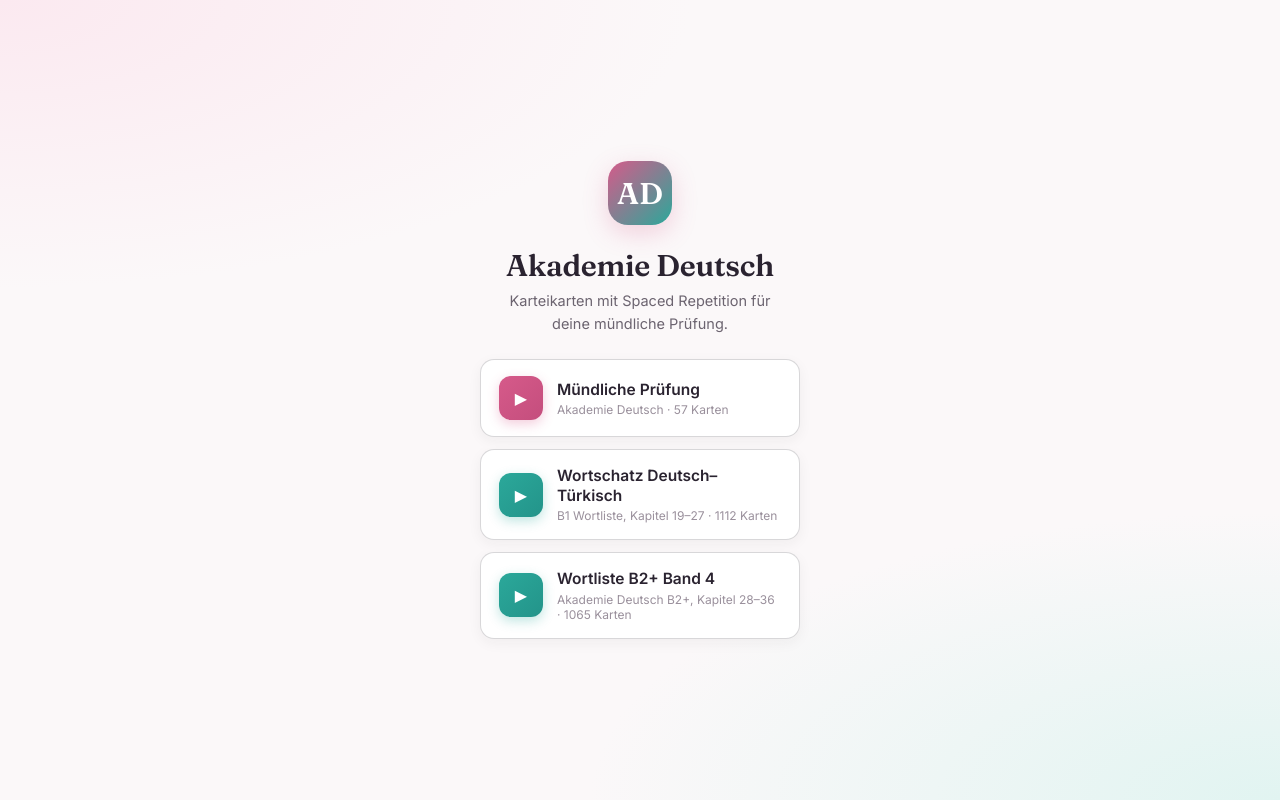
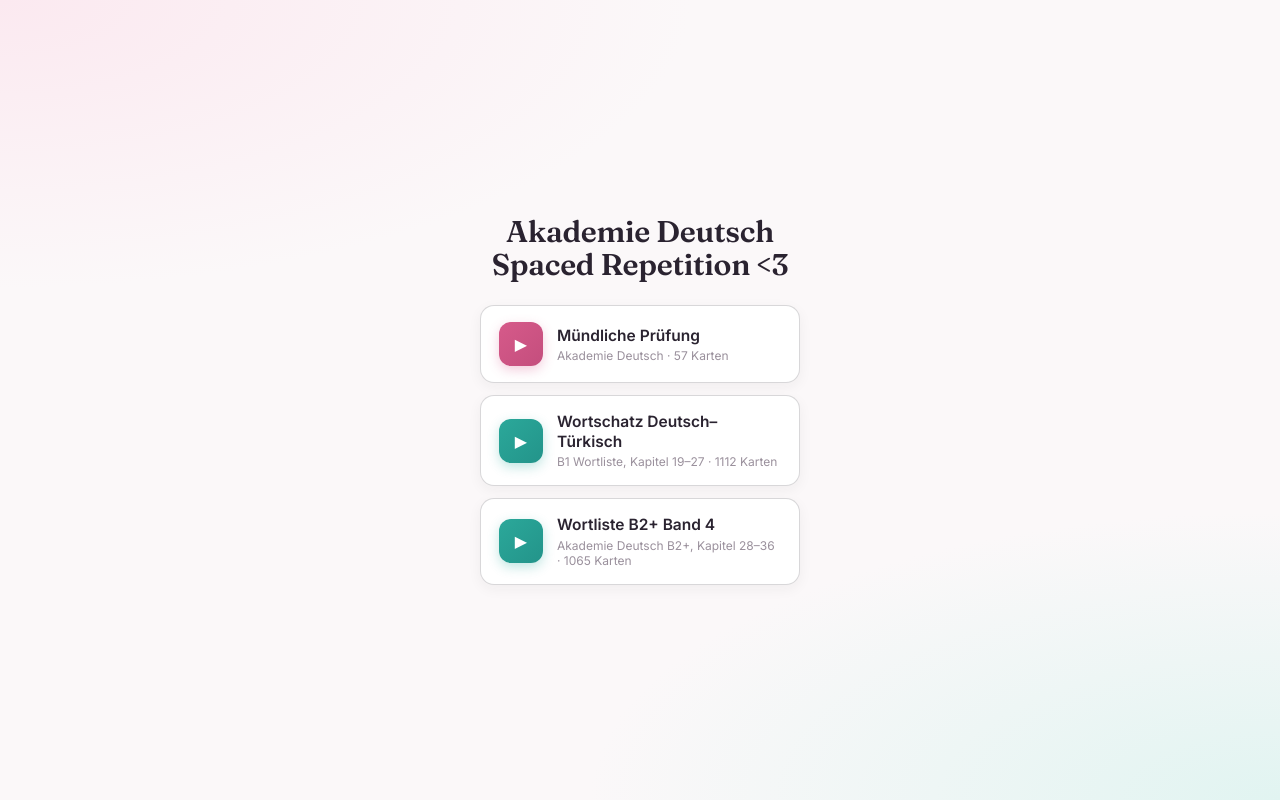
Before and after one commit to veloxxxxx/FakeAnki, a plain HTML site: page index.html in a window 1280 px wide. Drawn offline with Linux system fonts and the light colour scheme.

Commit message:
UI more cute

```diff
--- a/index.html
+++ b/index.html
@@ -165,10 +165,8 @@ body{
 <body>
 <div id="app">
   <div id="menu-screen" class="screen active">
-    <div class="brand-mark">AD</div>
     <div>
-      <h1 class="app-title">Akademie&nbsp;Deutsch</h1>
-      <p class="app-sub" style="margin-top:8px">Karteikarten mit Spaced&nbsp;Repetition für deine mündliche Prüfung.</p>
+      <h1 class="app-title">Akademie&nbsp;Deutsch Spaced&nbsp;Repetition &lt;3</h1>
     </div>
     <div class="deck-list" id="deck-list"></div>
   </div>
```
